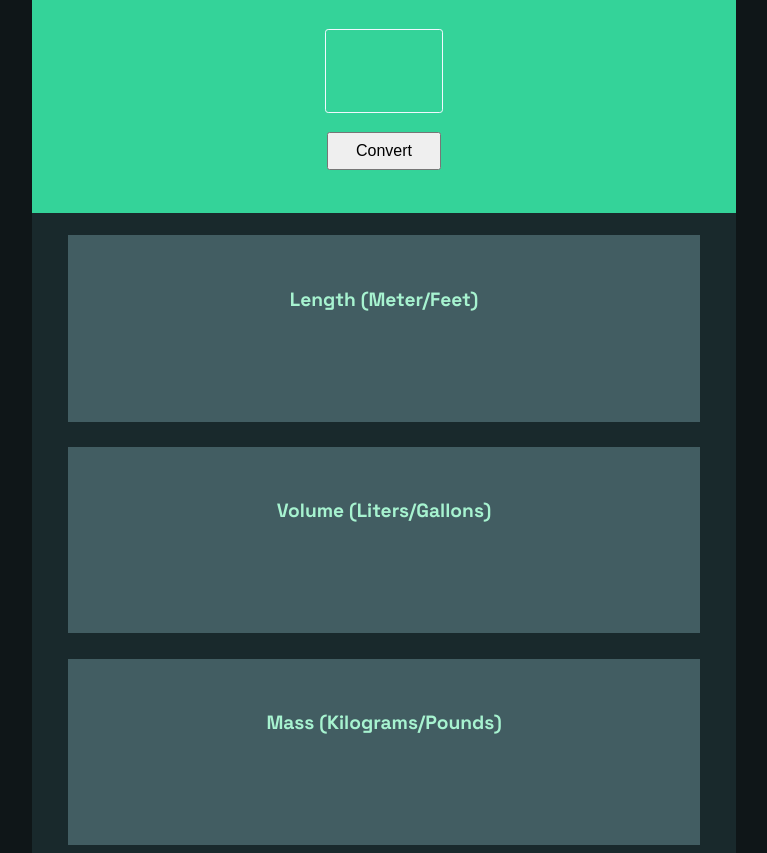
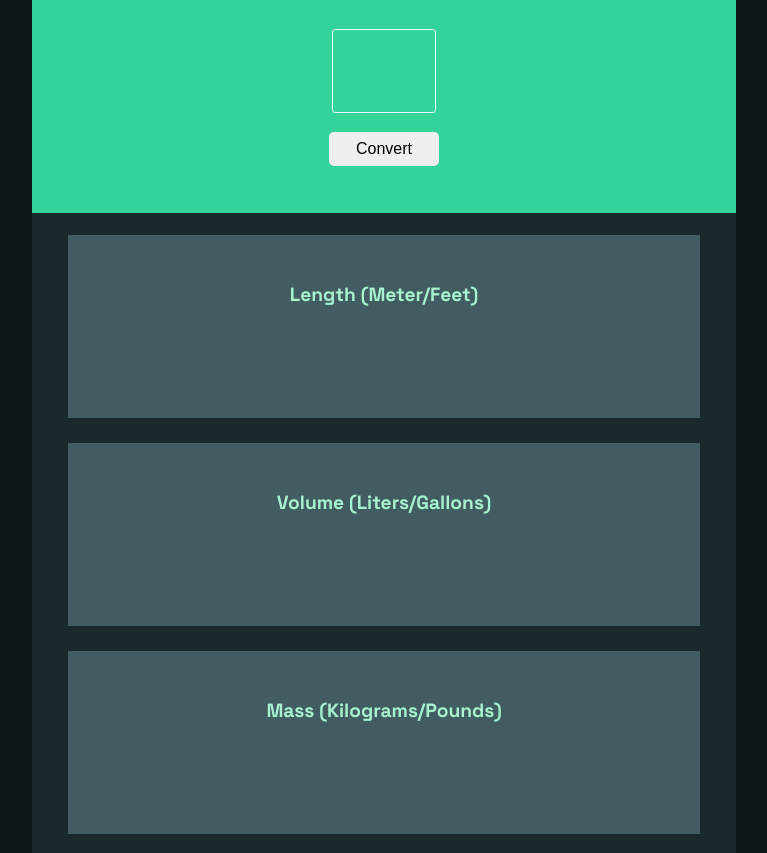
Before and after one commit to Bria9/UnitConverter, a plain HTML site: page index.html in a window 1280 px wide. Shown: the part 75-928 px from the top of the page, without its empty margins (256-1023 px from the left). Drawn offline with Linux system fonts and the light colour scheme; a web font is replaced by a local one.

Commit message:
update responsive layout

```diff
--- a/style.css
+++ b/style.css
@@ -10,7 +10,7 @@ body {
 }
 
 input[type=text] {
-    width: 16%;
+    width: 6.1rem;
     height: 5rem;
     border: .12rem solid aliceblue;
     border-radius: .2rem;
@@ -25,9 +25,11 @@ button{
     margin-top: 1.2rem;
     padding: .5rem 1.7rem;
     font-size: 1rem;
+    border-style: none;
+    border-radius: .3rem;
 }
 #head-ctn{
-    height: 18rem;
+    height: 20rem;
     width: 100%;
     background-color:#34d399;
 
@@ -44,7 +46,7 @@ button{
     height: 8rem;
     width: 87%;
     background-color: #425d62;
-    padding: 2rem .6rem;
+    padding: 1.7rem .6rem;
 
 }
 #sub-ctn1{
@@ -83,6 +85,19 @@ p{
         background-color:#34d399;
     }
 
+    input[type=text] {
+        width: 6.1rem;
+        height: 5rem;
+        border: .12rem solid aliceblue;
+        border-radius: .2rem;
+        background-color: #34d399;
+        color: aliceblue;
+        font-size: 3.5rem;
+        font-weight: bold;
+        text-align: center;
+    }
+
+
     #main-ctn{
         height: 40rem;
         width: 55%;
```
